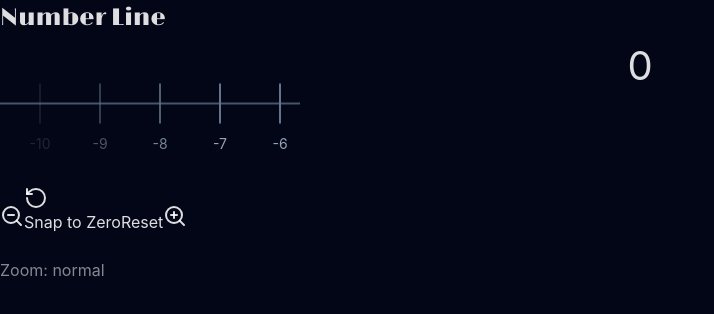
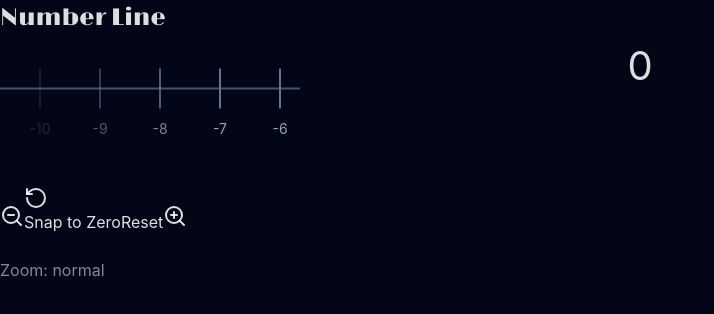
Before and after one commit to ashwyn222/number-line, a React (Vite) app: page / in a window 1280 px wide. Shown: the top 314 px of the page, without its empty margins (0-714 px from the left). Built offline with nearby package versions, Linux system fonts and the light colour scheme.

Commit message:
Shift number line up to 35% vertical position

```diff
--- a/src/App.tsx
+++ b/src/App.tsx
@@ -432,9 +432,9 @@ export default function App() {
           {/* Main horizontal line */}
           <line
             x1="0"
-            y1="45%"
+            y1="35%"
             x2="100%"
-            y2="45%"
+            y2="35%"
             stroke="#475569"
             strokeWidth="2"
             className="drop-shadow-[0_0_4px_rgba(71,85,105,0.5)]"
@@ -443,7 +443,9 @@ export default function App() {
           {/* Tick marks and labels */}
           <g
             transform={`translate(0, ${
-              containerRef.current ? containerRef.current.offsetHeight * 0.45 : 0
+              containerRef.current
+                ? containerRef.current.offsetHeight * 0.35
+                : 0
             })`}
           >
             {renderTicks()}
```
